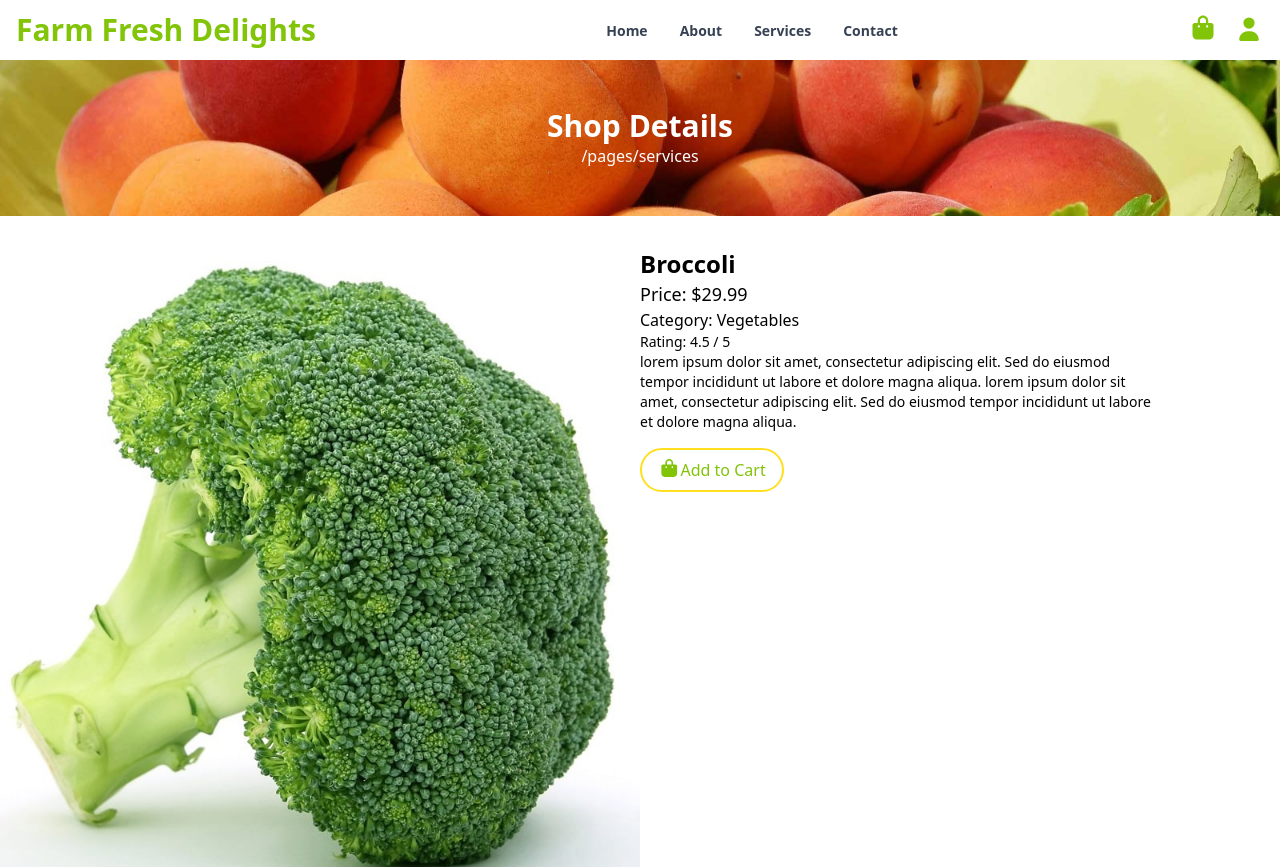
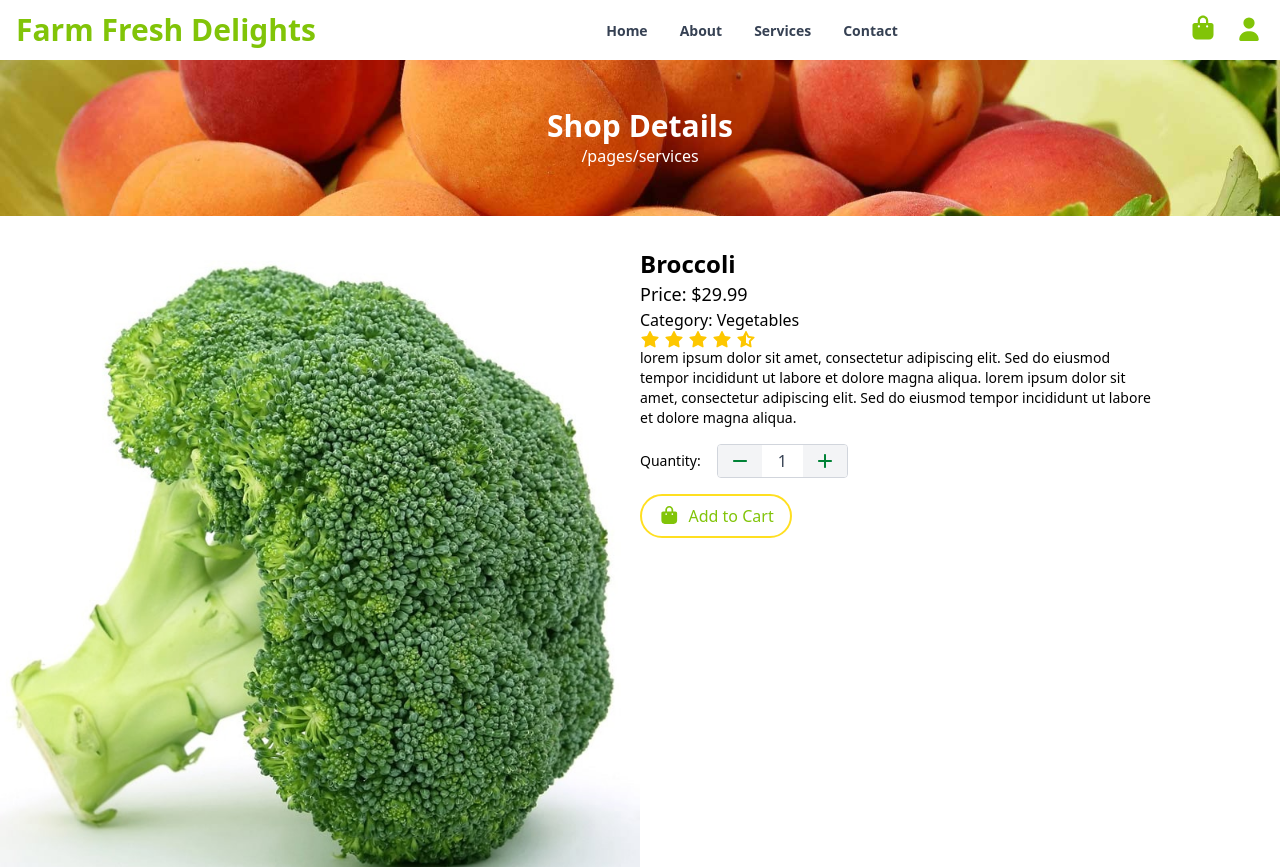
Before and after one commit to girish0120/encompass-round-3, a React (Vite) app: page / in a window 1280 px wide. Shown: the top 867 px of the page. Built offline with nearby package versions, Linux system fonts and the light colour scheme.

Commit message:
Hero section changes

```diff
--- a/src/components/HeroSection.jsx
+++ b/src/components/HeroSection.jsx
@@ -3,8 +3,18 @@ import singleItem from "../assets/single-item.jpg";
 import { faBagShopping } from "@fortawesome/free-solid-svg-icons";
 import { FontAwesomeIcon } from "@fortawesome/react-fontawesome";
 import bg from "../assets/cart-page-header-img.jpg";
+//import { faStar } from "@fortawesome/free-solid-svg-icons";
+import { faStar, faStarHalfAlt } from "@fortawesome/free-solid-svg-icons";
+import { faMinus, faPlus } from "@fortawesome/free-solid-svg-icons";
 
 export default function HeroSection() {
+  const [quantity, setQuantity] = React.useState(1);
+
+const increaseQty = () => setQuantity((prev) => prev + 1);
+const decreaseQty = () => {
+  if (quantity > 1) setQuantity((prev) => prev - 1);
+};
+
   const prodDetails = {
     id: 1,
     name: "Broccoli",
@@ -38,11 +48,67 @@ export default function HeroSection() {
               <p className="text-2xl font-bold">{prodDetails.name}</p>
               <p className="text-lg">Price: ${prodDetails.price}</p>
               <p className="text-md">Category: {prodDetails.category}</p>
-              <p className="text-sm">Rating: {prodDetails.rating} / 5</p>
+              {/* <p className="text-sm">
+                Rating: {prodDetails.rating}
+                <FontAwesomeIcon icon={faStar} className="text-yellow-400" />/ 5
+              </p> */}
+              <div className="flex items-center gap-1">
+                {[...Array(5)].map((_, i) => {
+                  const fullStars = Math.floor(prodDetails.rating);
+                  const isHalf = prodDetails.rating - fullStars >= 0.5;
+                  if (i < fullStars) {
+                    return (
+                      <FontAwesomeIcon
+                        key={i}
+                        icon={faStar}
+                        className="text-yellow-400"
+                      />
+                    );
+                  } else if (i === fullStars && isHalf) {
+                    return (
+                      <FontAwesomeIcon
+                        key={i}
+                        icon={faStarHalfAlt}
+                        className="text-yellow-400"
+                      />
+                    );
+                  } else {
+                    return (
+                      <FontAwesomeIcon
+                        key={i}
+                        icon={faStar}
+                        className="text-gray-300"
+                      />
+                    );
+                  }
+                })}
+              </div>
+
               <p className="text-sm max-w-lg">{prodDetails.description}</p>
             </div>
+            {/* Quantity Selector */}
+<div className="flex items-center gap-4 mt-4">
+  <span className="text-sm font-medium">Quantity:</span>
+  <div className="flex items-center border border-gray-300 rounded overflow-hidden">
+    <button
+      onClick={decreaseQty}
+      className="px-3 py-1 bg-gray-100 hover:bg-gray-200"
+    >
+      <FontAwesomeIcon icon={faMinus} className="text-green-700" />
+    </button>
+    <span className="px-4 py-1 text-gray-700">{quantity}</span>
+    <button
+      onClick={increaseQty}
+      className="px-3 py-1 bg-gray-100 hover:bg-gray-200"
+    >
+      <FontAwesomeIcon icon={faPlus} className="text-green-700" />
+    </button>
+  </div>
+</div>
+
+{/* Add to Cart Button */}
 <div className="mt-4">
-              <button className="rounded-full border-2 border-yellow-300 text-[#81C408] py-2 px-4">
+  <button className="rounded-full border-2 border-yellow-300 text-[#81C408] py-2 px-4 flex items-center gap-2">
     <FontAwesomeIcon
       icon={faBagShopping}
       className="text-[#81C408] text-lg"
@@ -50,6 +116,7 @@ export default function HeroSection() {
     Add to Cart
   </button>
 </div>
+
           </div>
         </div>
         <div>
```
Lines whose indentation alone changed are shown as unchanged.
